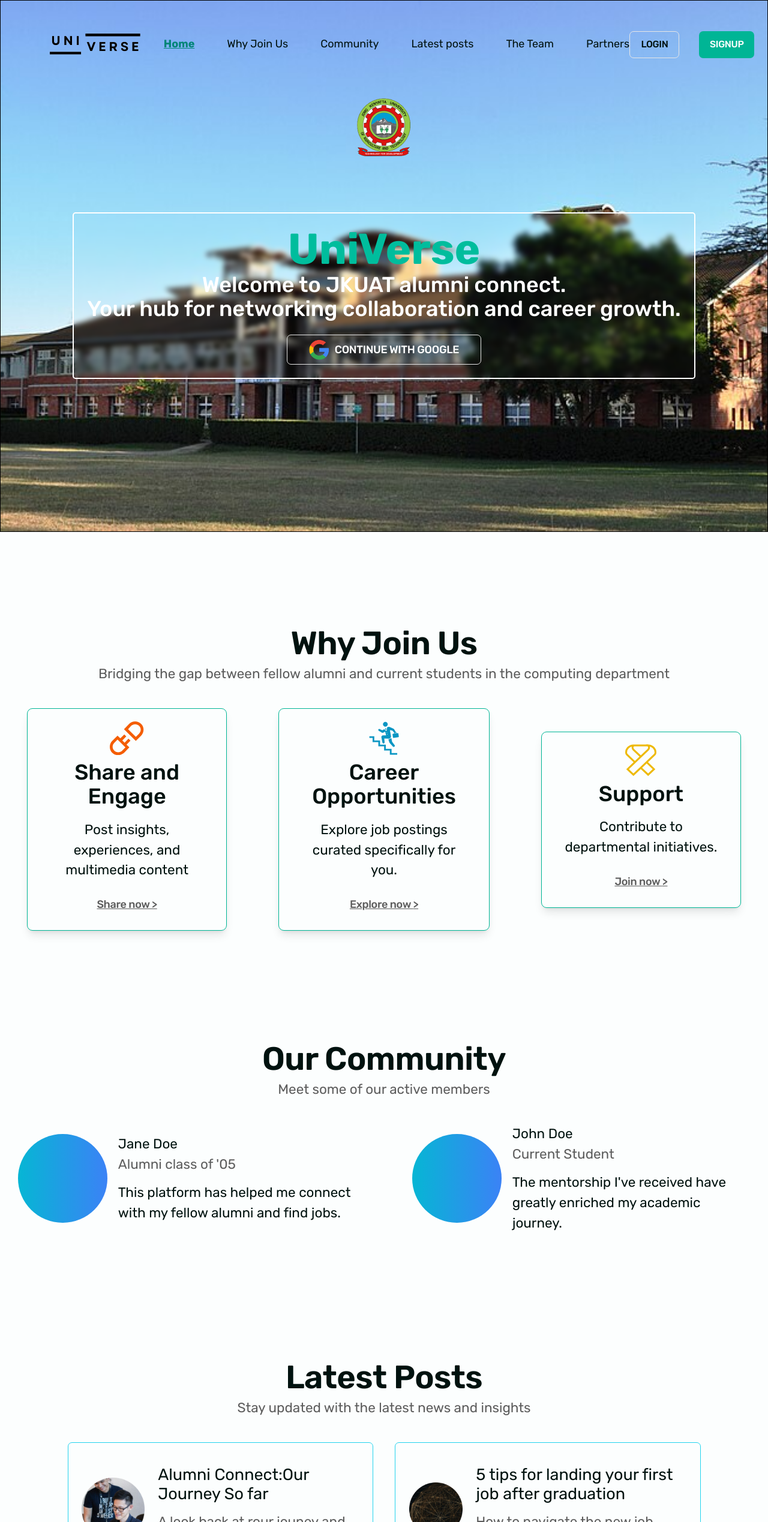
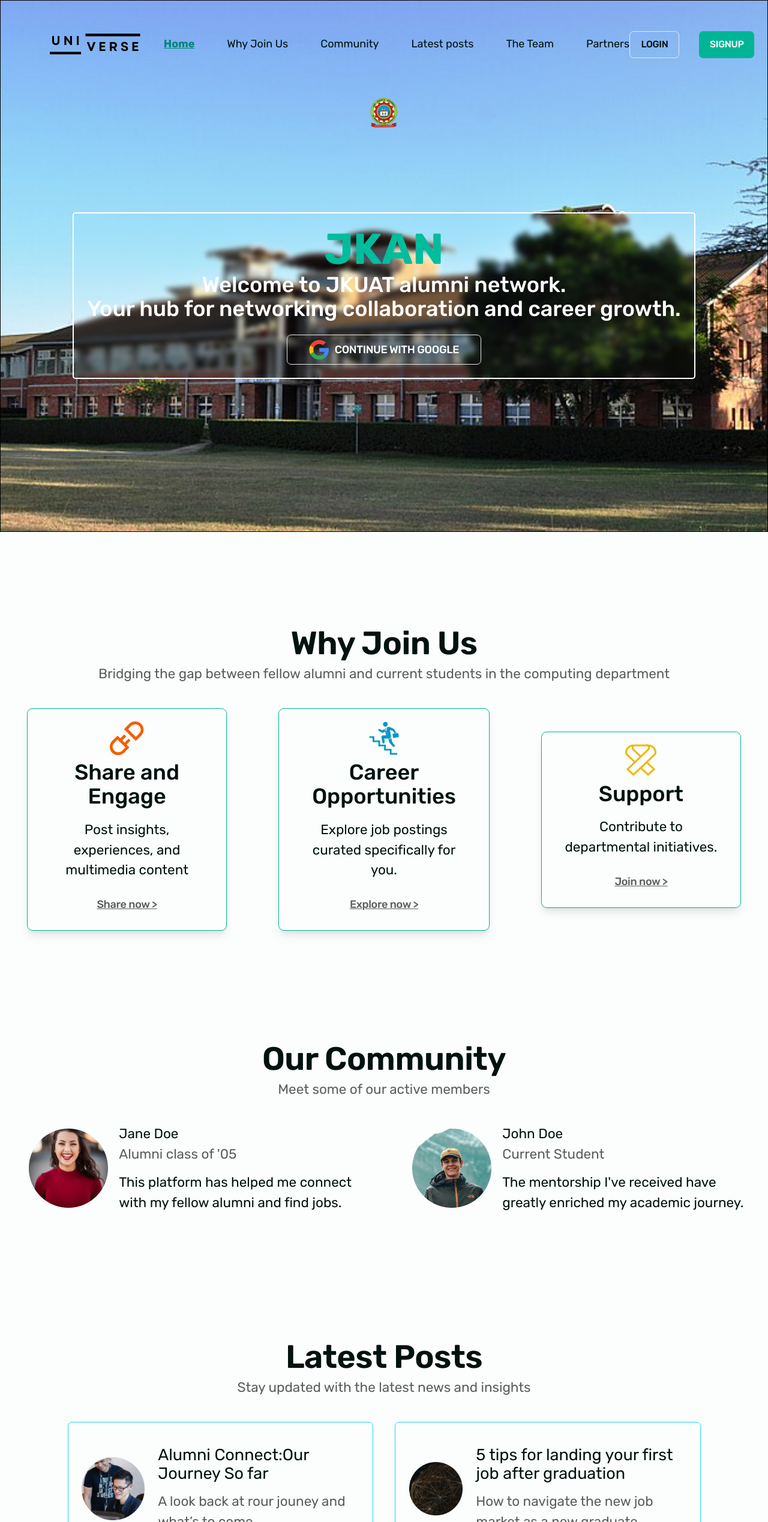
Before and after one commit to ngure1/UniVerse_frontend, a Next.js app: page / in a window 1280 px wide. Shown: the top 2538 px of the page at 60% size. Built offline with nearby package versions, Linux system fonts and the light colour scheme.

Commit message:
refactor :recycle: : modify landing page

```diff
--- a/src/app/landing/Community.jsx
+++ b/src/app/landing/Community.jsx
@@ -1,6 +1,7 @@
 "use client";
 import React from "react";
 import { Element } from "react-scroll";
+import Image from "next/image";
 
 const Community = () => {
 	return (
@@ -17,7 +18,13 @@ const Community = () => {
 			<div className="flex w-full sm:px-[6.25rem] justify-center items-center gap-[5.25rem] max-sm:flex-col max-sm:gap-[2rem] pl-[0.5rem]">
 				<div className="flex max-w-[31.25rem] w-full items-center gap-4 flex-shrink-0">
 					{/* image */}
-					<div className="w-[8.25rem] h-[8.25rem]  flex-shrink-0 rounded-[8.25rem]  bg-gradient-to-r from-cyan-500 to-blue-500"></div>
+					<div className=" bg-gradient-to-r from-cyan-500 to-blue-500"></div>
+
+					<Image
+						src="/images/community1.png"
+						height={132}
+						width={132}
+					/>
 
 					<div className="flex flex-col justify-center items-start gap-3 self-stretch flex-1">
 						<div className="flex flex-col items-start">
@@ -36,8 +43,11 @@ const Community = () => {
 
 				<div className="flex max-w-[31.25rem] w-full items-center gap-4 flex-shrink-0">
 					{/* image */}
-					<div className="w-[8.25rem] h-[8.25rem]  flex-shrink-0 rounded-[8.25rem]  bg-gradient-to-r from-cyan-500 to-blue-500"></div>
-
+					<Image
+						src="/images/community2.png"
+						height={132}
+						width={132}
+					/>
 					<div className="flex flex-col justify-center items-start gap-3 self-stretch flex-1">
 						<div className="flex flex-col items-start">
 							<p className="body-text text-center">John Doe</p>
--- a/src/app/landing/Hero.jsx
+++ b/src/app/landing/Hero.jsx
@@ -5,18 +5,13 @@ import { Element } from "react-scroll";
 import { ButtonsAlertDialog } from "@/components/ui/MyComponents/ButtonsAlertDialog";
 import { ContinueWithGoogle } from "../../../utils/continue-with-google";
 
-// Using require to import images
-const googleImage = require("/public/images/googleLogo.png");
-const videoBg = require("/public/images/jkuat.JPG");
-const Jkuat = require("/public/images/image 1.png");
-
 const Hero = () => {
 	return (
 		<Element
 			name="Home"
 			className="relative flex flex-col justify-center items-center w-full h-[49.25rem] py-[3.25rem] pt-[8.75rem] px-0 gap-[3.25rem] border border-black shrink-0">
 			<Image
-				src={videoBg}
+				src="/images/jkuat.JPG"
 				alt="Background Gif"
 				unoptimized
 				layout="fill"
@@ -25,19 +20,21 @@ const Hero = () => {
 			/>
 			<Image
 				alt="Jkuat logo"
-				src={Jkuat}
+				src="/images/image 1.png"
+				width={50}
+				height={50}
 				className="z-1 absolute top-[9rem] max-sm:w-24"
 			/>
 
 			<div className="backdrop-blur-sm gap-5 flex flex-col p-5 rounded-sm border-2 border-white">
 				<div className="z-[1] heading-1 text-white text-center">
 					<h1 className="heading-1 text-center self-stretch text-[#00BD9D]">
-						UniVerse
+						JKAN
 					</h1>
 
 					<div className="text-center">
 						<p className="sub-heading-2">
-							Welcome to JKUAT alumni connect.
+							Welcome to JKUAT alumni network.
 						</p>
 						<p className="sub-heading-2">
 							Your hub for networking collaboration and career
@@ -51,7 +48,9 @@ const Hero = () => {
 					size="lg"
 					onClick={ContinueWithGoogle}>
 					<Image
-						src={googleImage}
+						src="/images/googleLogo.png"
+						width={50}
+						height={50}
 						alt="Google Logo"
 						className="w-[1.875rem] h-[1.875rem]"
 					/>
```
Also changed, not shown: public/images/community1.png (added), public/images/community2.png (added).
